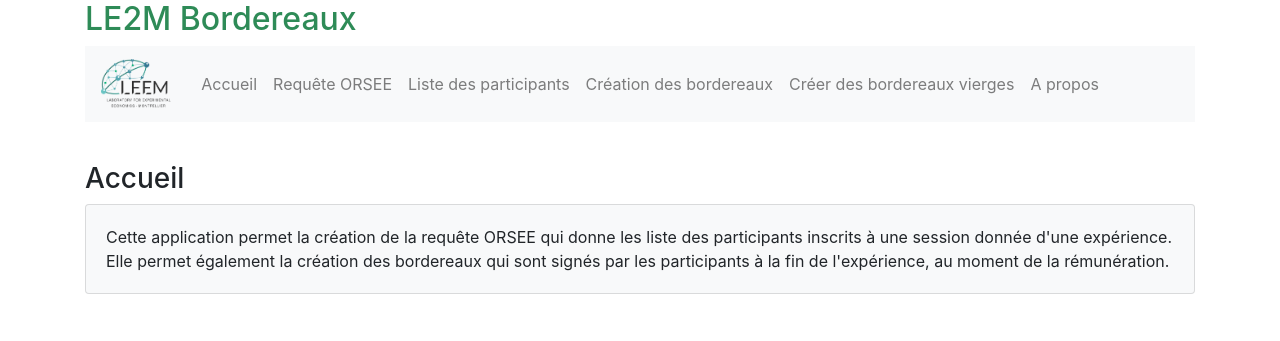
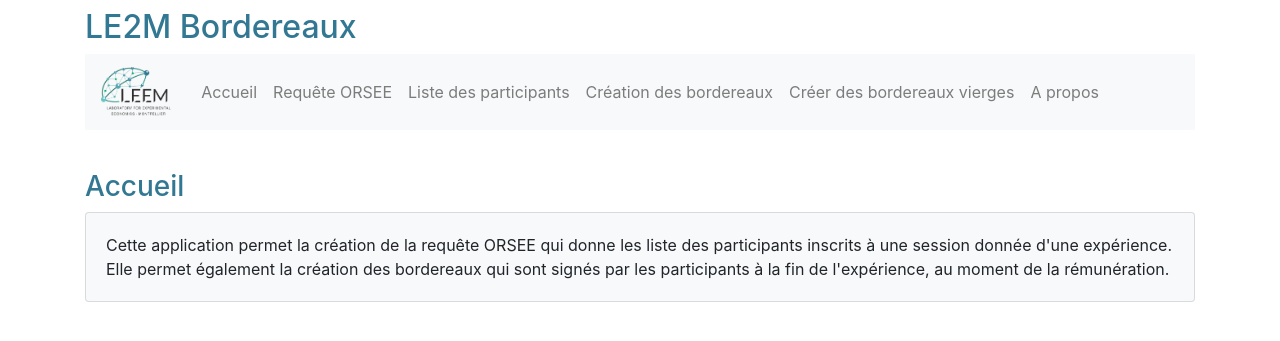
Before and after one commit to dimdub34/le2mBordereaux, a Flask app: page / in a window 1280 px wide. Shown: the top 341 px of the page. Run offline with Flask 2, Linux system fonts and the light colour scheme; some libraries are stand-ins or nearby versions.

Commit message:
couleur de titres et espace après titre

```diff
--- a/le2mBordereaux/static/css/template.css
+++ b/le2mBordereaux/static/css/template.css
@@ -1,3 +1,3 @@
 h2, h3 {
-    color: #276083;
+    color: #337893;
 }
--- a/le2mBordereaux/templates/template.html
+++ b/le2mBordereaux/templates/template.html
@@ -4,6 +4,7 @@
     <meta charset="UTF-8">
     <meta name="viewport" content="width=device-width, initial-scale=1, shrink-to-fit=no">
     <link rel="stylesheet" href="https://maxcdn.bootstrapcdn.com/bootstrap/4.0.0/css/bootstrap.min.css" integrity="sha384-Gn5384xqQ1aoWXA+058RXPxPg6fy4IWvTNh0E263XmFcJlSAwiGgFAW/dAiS6JXm" crossorigin="anonymous">
+    <link rel="stylesheet" href="static/css/template.css">
     {% if title %}
         <title>LE2M Bordereaux - {{ title }}</title>
     {% else %}
@@ -14,7 +15,8 @@
 <body>
     <div class="container">
         <div class="d-print-none">
-            <h2 style="color: seagreen;">LE2M Bordereaux</h2>
+
+            <h2 class="mt-2 mb-2">LE2M Bordereaux</h2>
 
             <nav class="navbar navbar-expand-lg navbar-light bg-light">
               <a class="navbar-brand" href="#"><img src="{{ url_for('static', filename='img/LEEM.png') }}" height="50px;"/></a>
```
